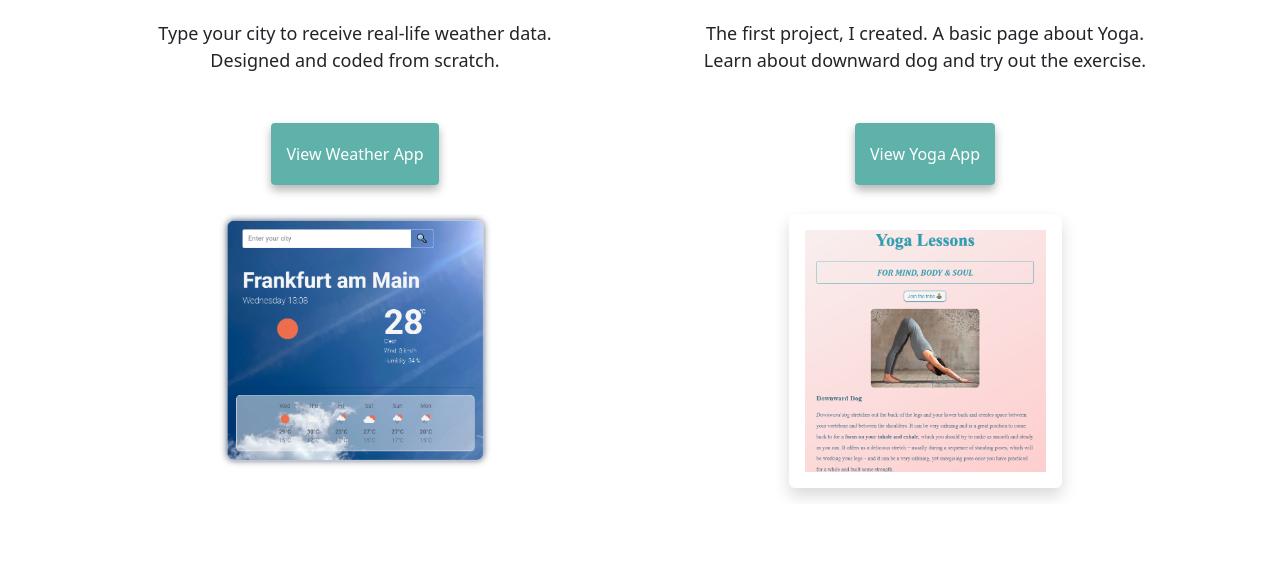
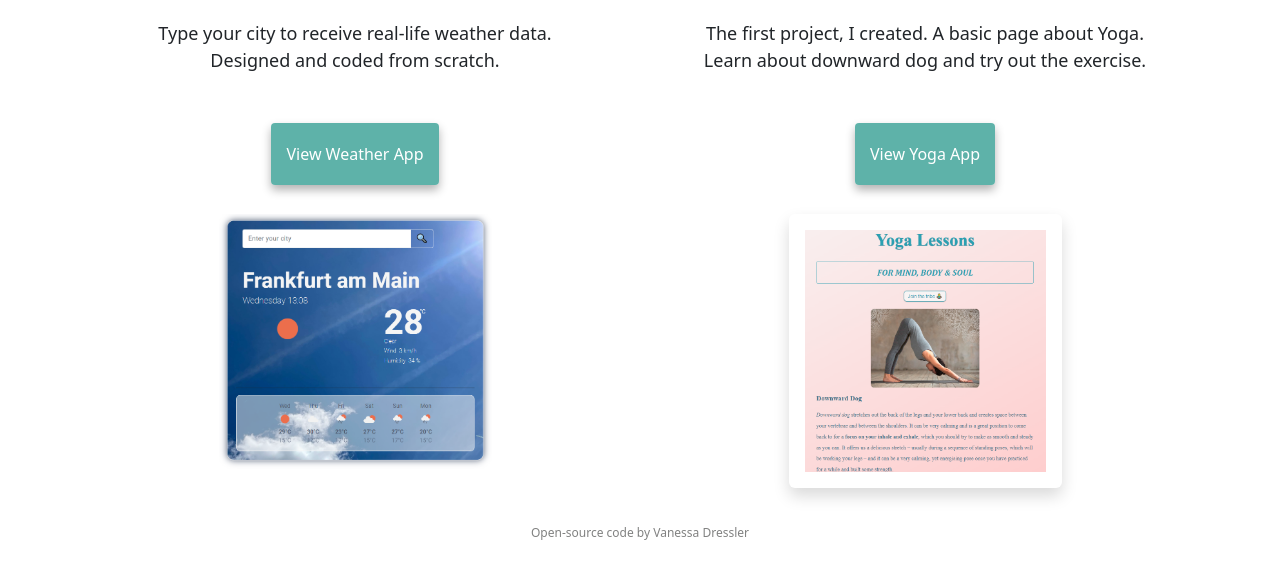
Before and after one commit to Vanessa3009/Responsive-homework, a website: page index.html in a window 1280 px wide. Shown: the part 644-1206 px from the top of the page. Before the commit the page ends 1148 px from the top, so only its background shows below. Drawn offline with nearby package versions, Linux system fonts and the light colour scheme.

Commit message:
added open source code

```diff
--- a/index.html
+++ b/index.html
@@ -123,6 +123,13 @@
           </div>
         </div>
       </div>
+      <div>
+        <a
+          class="open-source"
+          href="https://github.com/Vanessa3009/Responsive-homework"
+          >Open-source code by Vanessa Dressler</a
+        >
+      </div>
     </div>
 
     <script
--- a/style.css
+++ b/style.css
@@ -121,3 +121,12 @@ p {
 .portfolio-section {
   margin: 50px auto;
 }
+.open-source {
+  font-size: 12px;
+  opacity: 0.7;
+  text-decoration: none;
+  color: rgb(76, 77, 76);
+  margin: 20px auto;
+  text-align: center;
+  display: block;
+}
```
